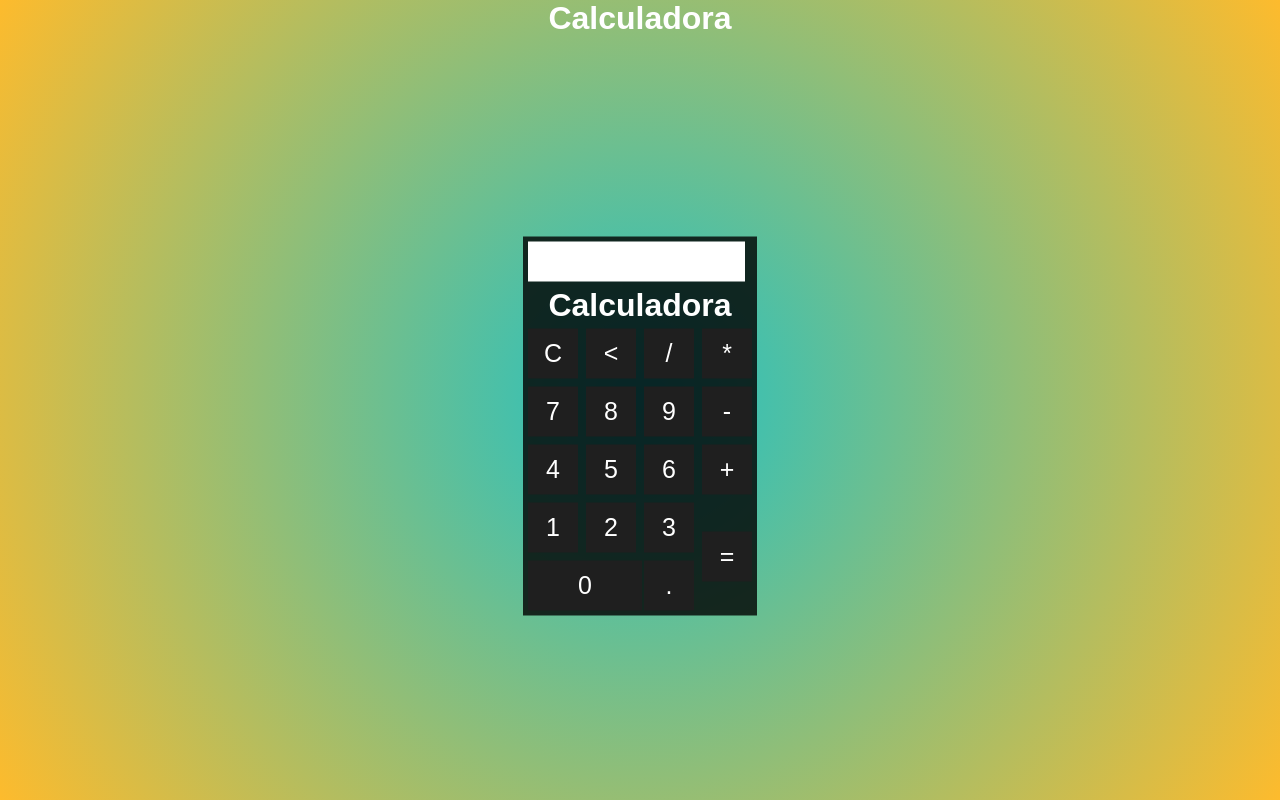
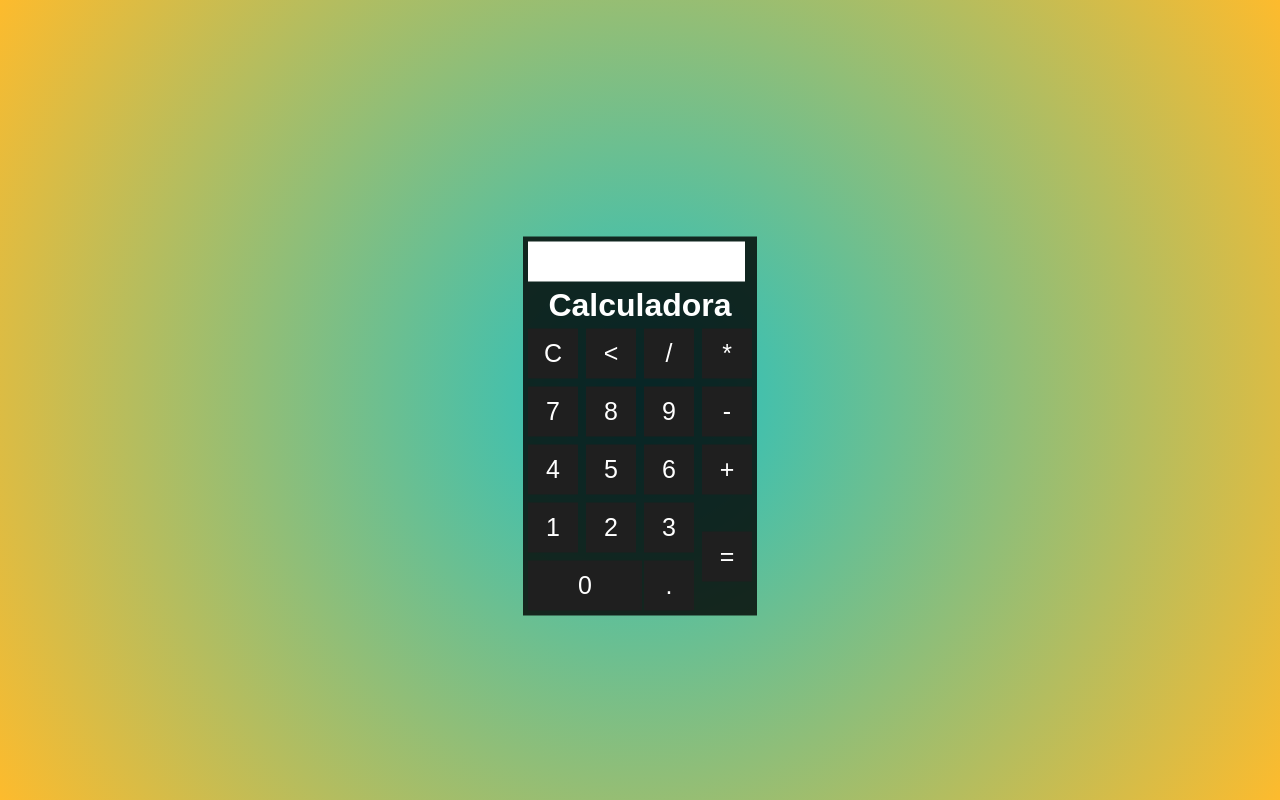
Before and after one commit to samigoldstein/ProjetoCalculadora, a plain HTML site: page index.html in a window 1280 px wide. Drawn offline with Linux system fonts and the light colour scheme.

Commit message:
Update index.html

```diff
--- a/index.html
+++ b/index.html
@@ -11,7 +11,7 @@
 
 <body>
     <div class="fundo">
-        <h1>Calculadora</h1>
+        <!--<h1>Calculadora</h1>-->
         <div class="corpoCalc">
             <p id="resultado"></p>
             <!-- Tabela para números e operações -->
```
